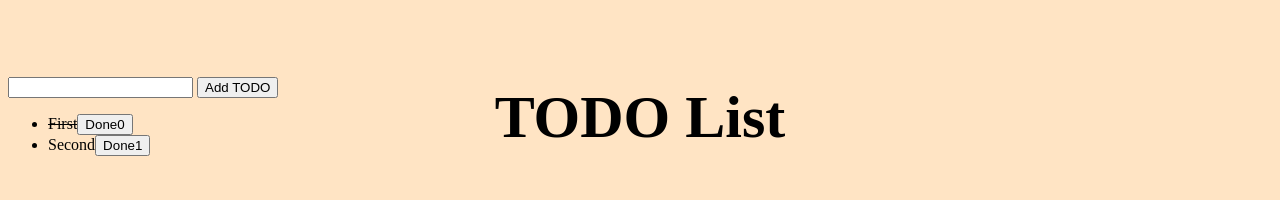
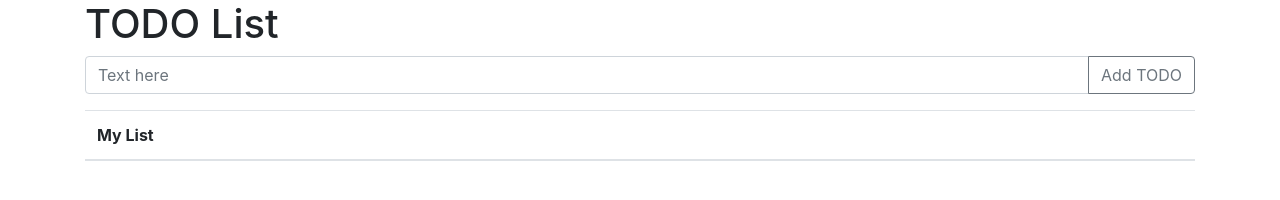
Before and after one commit to andrey136/Client-TODO-List, a website: page index.html in a window 1280 px wide. Drawn offline with nearby package versions, Linux system fonts and the light colour scheme.

Commit message:
TODOListBootstrap

```diff
--- a/index.html
+++ b/index.html
@@ -4,15 +4,29 @@
     <meta charset="UTF-8">
     <title>TODO list</title>
     <link rel="stylesheet" href="styles.css">
+    <link rel="stylesheet" href="https://stackpath.bootstrapcdn.com/bootstrap/4.1.3/css/bootstrap.min.css" integrity="sha384-MCw98/SFnGE8fJT3GXwEOngsV7Zt27NXFoaoApmYm81iuXoPkFOJwJ8ERdknLPMO" crossorigin="anonymous">
+    <link rel="stylesheet" href="https://use.fontawesome.com/releases/v5.2.0/css/all.css" integrity="sha384-hWVjflwFxL6sNzntih27bfxkr27PmbbK/iSvJ+a4+0owXq79v+lsFkW54bOGbiDQ" crossorigin="anonymous">
 </head>
 <body>
-<h1>TODO List</h1>
-<input type="text" id="input">
-<button onclick="addTodo()">Add TODO</button>
-<table>
-<ul id="list">
-</ul>
-</table>
-<script src="scripts.js"></script>
+<div class="container">
+    <h1>TODO List</h1>
+    <div class="input-group mb-3">
+        <input type="text" class="form-control" placeholder="Text here" aria-label="Text" id="input" aria-describedby="basic-addon2">
+        <div class="input-group-append">
+            <button class="btn btn-outline-secondary" onclick="addTodo()" type="button">Add TODO</button>
+        </div>
+    </div>
+    <table class="table">
+        <thead>
+        <tr>
+            <th scope="col">My List</th>
+            <th class="th"></th>
+        </tr>
+        </thead>
+        <tbody id="list">
+        </tbody>
+    </table>
+
+    <script src="scripts.js"></script>
 </body>
 </html>
--- a/scripts.js
+++ b/scripts.js
@@ -1,6 +1,4 @@
 const list = [
-  {title: 'First', done: true},
-  {title: 'Second', done: false}
 ];
 
 renderList();// очищаем заголовок
@@ -20,19 +18,25 @@ function addTodo() {
 }
 
 function renderList() {
-  const ul = document.getElementById('list');// ul#list
-  let li;
+    const tbody = document.getElementById('list');// ul#list
+    let tr;
+    let td;
+    let tdButton;
 
     let button;
 
-  ul.innerHTML = '';// очищаем заголовок ul
+    tbody.innerHTML = '';// очищаем заголовок ul
 
     list.forEach((item, i) => {
-      li = document.createElement('li');// <li></li>
-      li.innerHTML = item.title;// <li>Hello</li>
+        tr = document.createElement('tr');// <tr>...</tr>
+        td = document.createElement('td');// <td>...</td>
+        tdButton = document.createElement('td'); //<td>...</td>
+        td.innerHTML = item.title;// <td>Hello</td>
 
-      button = document.createElement('button');// <button></button>
-      button.innerHTML = 'Done' + i;// <button>Done</button>
+        button = document.createElement('button');// <button></button>type="button" class="btn btn-outline-success"
+        button.typeName = 'button';
+        button.className = 'btn btn-outline-success';
+        button.innerHTML = 'Done';// <button>Done</button>
         button.setAttribute('order',i);//присваиваем атрибут <button order="i">Done</button>
 
         button.addEventListener('click', (e)=> {
@@ -40,7 +44,13 @@ function renderList() {
             madeDone(e.target.getAttribute('order'));
         });
 
-      if(item.done) li.className = 'done';// <li class="done">Hello</li>
-      li.appendChild(button);//<li>Hello<button>Done</button></li>
-      ul.append(li);//ul --> <li>Hello<button>Done</button></li>
+        tdButton.appendChild(button);//<td><button>Done</button></td>
+
+        if(item.done) td.className = 'done';// <td class="done">Hello</td>
+        tr.appendChild(td);//<tr><td>...</td></tr>
+        tdButton.className = 'th';
+        console.log(tdButton);
+        tr.appendChild(tdButton);//<tr><td>hello</td><td><button>Done</button></td></tr>
+        console.log(tr);
+        tbody.append(tr);//ul --> <li>Hello<button>Done</button></li>
     })}
--- a/styles.css
+++ b/styles.css
@@ -1,17 +1,10 @@
 .done{
     text-decoration: line-through;
 }
+.th{
+    text-align: right;
+    border-spacing: 600px;
+}
 body{
-    background: bisque;
+    background-color: #d3cdb1;
 }
-table {
-    border-collapse: collapse;
-}
-h1 {
-    /*background: mediumpurple;*/
-    padding-top: 150px;
-    text-align: center;
-    width: 60%;
-    font-size: 60px;
-    margin: -75px auto;
-}
```
Lines whose indentation alone changed are shown as unchanged.
